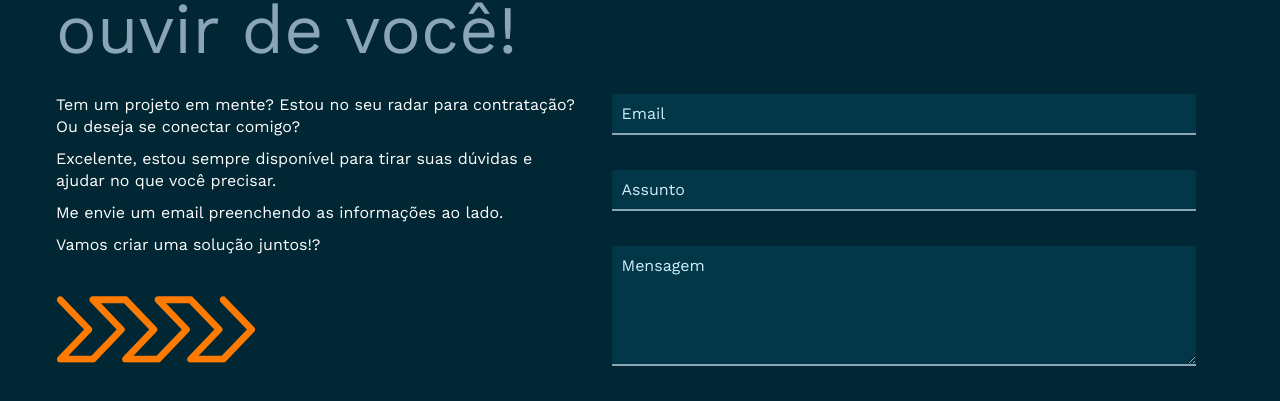
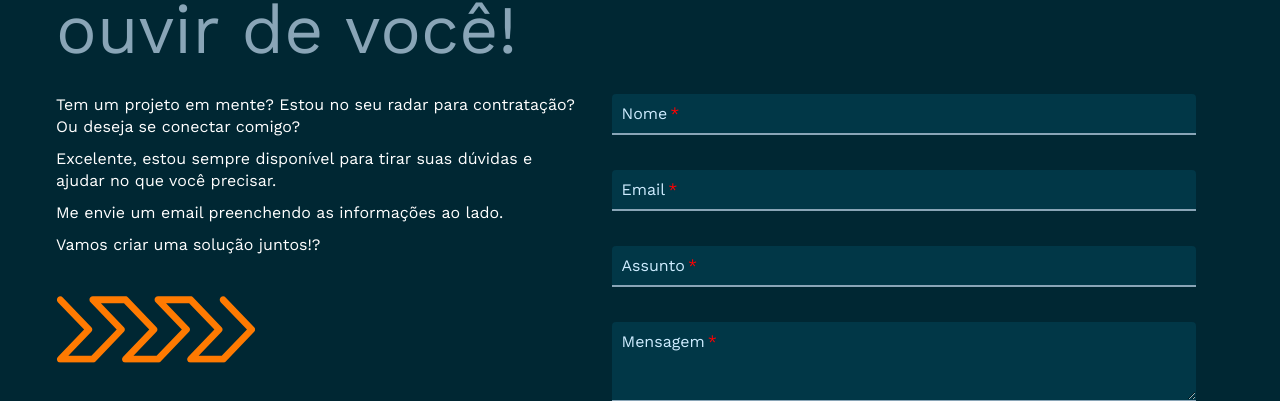
Before and after one commit to gabrielgpavao/gabriel-frontend-portfolio-app, a React (Vite) app: page / in a window 1280 px wide. Shown: the part 2334-2735 px from the top of the page. Built offline with nearby package versions, Linux system fonts and the light colour scheme; no server answers.

Commit message:
feat: add name field to email form

```diff
--- a/src/pages/Portfolio/components/Contact/Contact.tsx
+++ b/src/pages/Portfolio/components/Contact/Contact.tsx
@@ -8,6 +8,7 @@ import arrowIcon from '../../../../assets/arrowIcon.svg'
 type tEvent = React.FocusEvent<HTMLInputElement, Element> | React.FocusEvent<HTMLTextAreaElement, Element>
 
 export function Contact ({ id }: iIdProps): JSX.Element {
+	const [hasNameValue, setHasNameValue] = useState<boolean>(false)
 	const [hasEmailValue, setHasEmailValue] = useState<boolean>(false)
 	const [hasSubjectValue, setHasSubjectValue] = useState<boolean>(false)
 	const [hasMessageValue, setHasMessageValue] = useState<boolean>(false)
@@ -21,7 +22,7 @@ export function Contact ({ id }: iIdProps): JSX.Element {
 	}
 
 	return (
-		<StyledContact id={id} hasEmailValue={hasEmailValue} hasSubjectValue={hasSubjectValue} hasMessageValue={hasMessageValue}>
+		<StyledContact id={id} hasNameValue={hasNameValue} hasEmailValue={hasEmailValue} hasSubjectValue={hasSubjectValue} hasMessageValue={hasMessageValue}>
 			<StyledContainer>
 				<StyledSectionTitle>Deixe-me <br/>ouvir de você!</StyledSectionTitle>
 				<div className='flexLayout'>
@@ -35,20 +36,26 @@ export function Contact ({ id }: iIdProps): JSX.Element {
 
 					<form>
 						<fieldset>
+							<input id='name' type="text" name='name' onBlur={(event) => {handleValue(setHasNameValue, event)}}/>
+							<label htmlFor="name" className='nameLable'>Nome<span>*</span></label>
+							<span className='highlight'></span>
+						</fieldset>
+
+						<fieldset>
 							<input id='email' type="email" name='email' onBlur={(event) => {handleValue(setHasEmailValue, event)}}/>
-							<label htmlFor="email" className='emailLable'>Email</label>
+							<label htmlFor="email" className='emailLable'>Email<span>*</span></label>
 							<span className='highlight'></span>
 						</fieldset>
 
 						<fieldset>
 							<input id='subject' type="text" name='subject' onBlur={(event) => {handleValue(setHasSubjectValue, event)}}/>
-							<label htmlFor="subject" className='subjectLable'>Assunto</label>
+							<label htmlFor="subject" className='subjectLable'>Assunto<span>*</span></label>
 							<span className='highlight'></span>
 						</fieldset>
 
 						<fieldset>
 							<textarea id="message" name="message" rows={1.5} onBlur={(event) => {handleValue(setHasMessageValue, event)}}></textarea>
-							<label htmlFor="message" className='messageLable'>Mensagem</label>
+							<label htmlFor="message" className='messageLable'>Mensagem<span>*</span></label>
 							<span className='highlight'></span>
 						</fieldset>
 
--- a/src/pages/Portfolio/components/Contact/StyledContact.ts
+++ b/src/pages/Portfolio/components/Contact/StyledContact.ts
@@ -1,6 +1,7 @@
 import styled, { css } from 'styled-components';
 
 interface iStyledContactProps {
+	hasNameValue: boolean;
 	hasEmailValue: boolean;
 	hasSubjectValue: boolean;
 	hasMessageValue: boolean;
@@ -8,7 +9,7 @@ interface iStyledContactProps {
 
 export const StyledContact = styled.div<iStyledContactProps>`
 	padding-top: 50px;
-	height: 100vh;
+	min-height: 100vh;
 
 	img {
 		width: 200px;
@@ -45,6 +46,7 @@ export const StyledContact = styled.div<iStyledContactProps>`
 
 	form {
 		width: 100%;
+		margin-bottom: 20px;
 
 		fieldset {
 			position: relative;
@@ -66,6 +68,11 @@ export const StyledContact = styled.div<iStyledContactProps>`
 			position: absolute;
 			color: var(--blue6);
 			transition: all 0.3s ease;
+
+			span {
+				margin-left: 3px;
+				color: red;
+			}
 		}
 
 		.highlight {
@@ -92,10 +99,28 @@ export const StyledContact = styled.div<iStyledContactProps>`
 		}
 
 		textarea {
-			min-height: 120px;
+			min-height: 80px;
 			max-height: 160px;
 			resize: vertical;
 			overflow-y: hidden;
+		}
+
+		.nameLable {
+			${({hasNameValue}) => {
+				if (!hasNameValue) {
+					return css`
+						top: 12px;
+						left: 10px;
+					`
+				} else {
+					return css`
+						top: -20px;
+						left: 0;
+						font-size: 15px;
+						color: var(--blue5);
+					`
+				}
+			}}
 		}
 
 		.emailLable {
```
